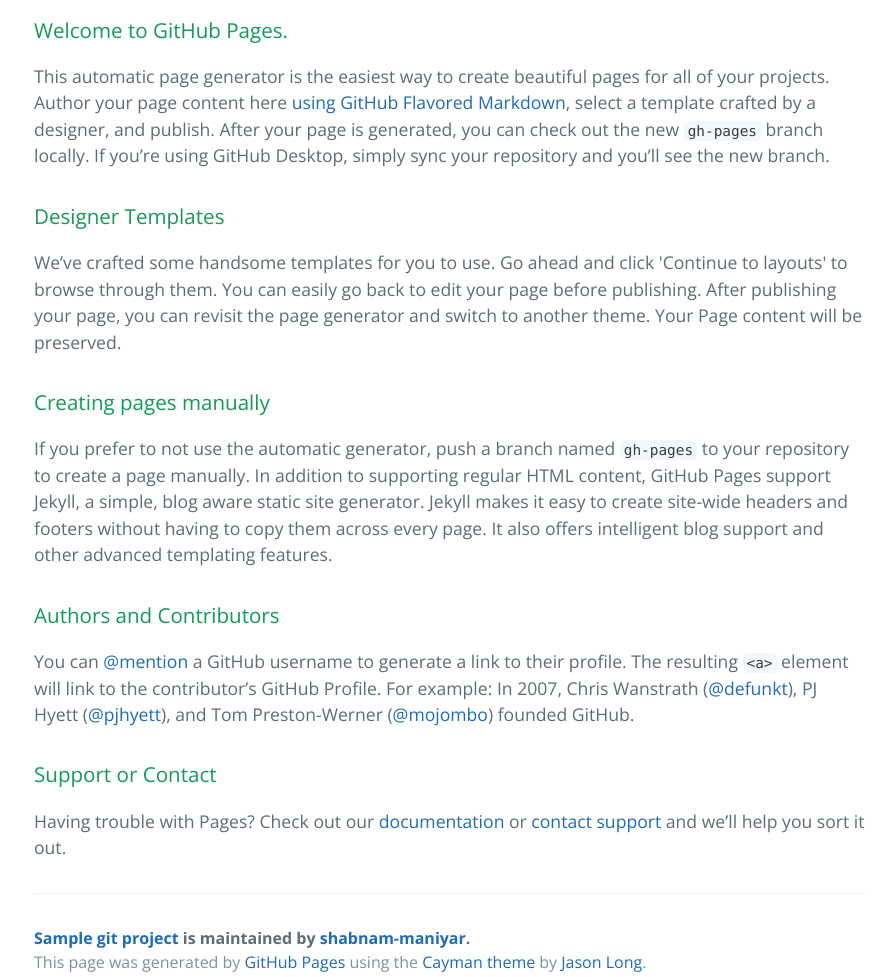
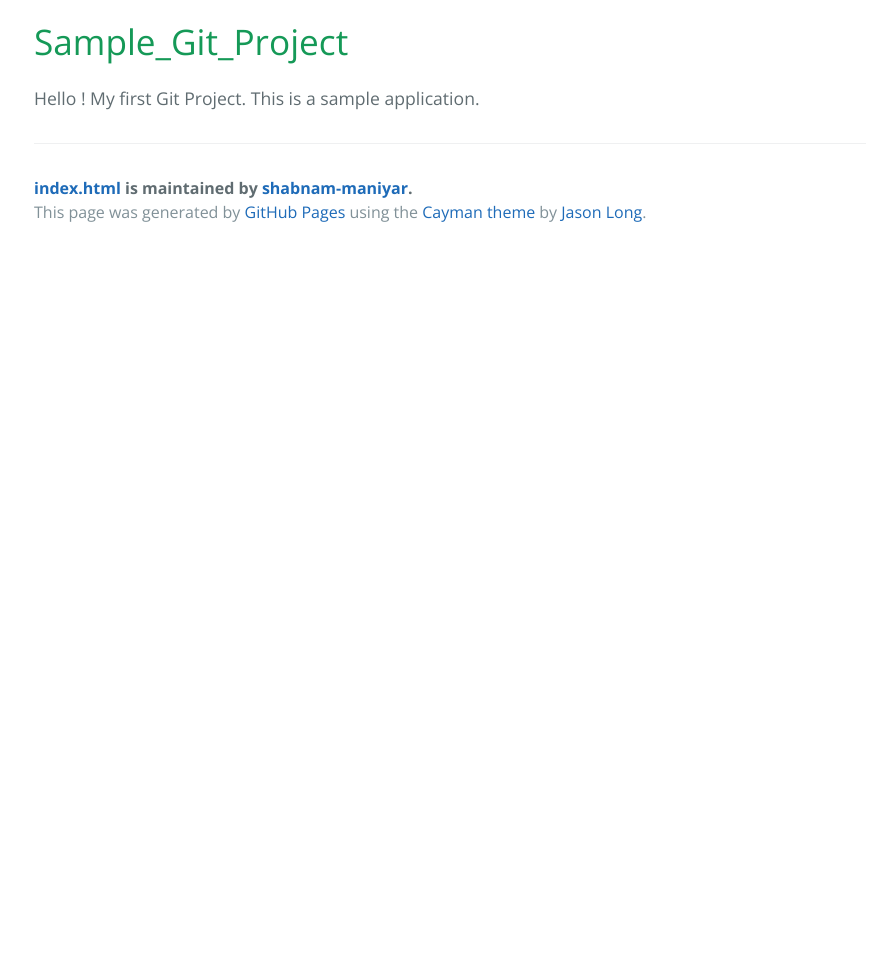
Before and after one commit to shabnam-maniyar/Sample_Git_Project, a plain HTML site: page index.html in a window 1280 px wide. Shown: the part 400-1377 px from the top of the page, without its empty margins (190-1082 px from the left). After the commit the page ends 800 px from the top, so only its background shows below. Drawn offline with nearby package versions, Linux system fonts and the light colour scheme.

```diff
--- a/index.html
+++ b/index.html
@@ -2,7 +2,7 @@
 <html lang="en-us">
   <head>
     <meta charset="UTF-8">
-    <title>Sample git project by shabnam-maniyar</title>
+    <title>index.html by shabnam-maniyar</title>
     <meta name="viewport" content="width=device-width, initial-scale=1">
     <link rel="stylesheet" type="text/css" href="stylesheets/normalize.css" media="screen">
     <link href='https://fonts.googleapis.com/css?family=Open+Sans:400,700' rel='stylesheet' type='text/css'>
@@ -11,7 +11,7 @@
   </head>
   <body>
     <section class="page-header">
-      <h1 class="project-name">Sample git project</h1>
+      <h1 class="project-name">index.html</h1>
       <h2 class="project-tagline">Hello ! My first Git Project.</h2>
       <a href="https://github.com/shabnam-maniyar/Sample_Git_Project" class="btn">View on GitHub</a>
       <a href="https://github.com/shabnam-maniyar/Sample_Git_Project/zipball/master" class="btn">Download .zip</a>
@@ -19,33 +19,14 @@
     </section>
 
     <section class="main-content">
-      <h3>
-<a id="welcome-to-github-pages" class="anchor" href="#welcome-to-github-pages" aria-hidden="true"><span class="octicon octicon-link"></span></a>Welcome to GitHub Pages.</h3>
+      <h1>
+<a id="sample_git_project" class="anchor" href="#sample_git_project" aria-hidden="true"><span class="octicon octicon-link"></span></a>Sample_Git_Project</h1>
 
-<p>This automatic page generator is the easiest way to create beautiful pages for all of your projects. Author your page content here <a href="https://guides.github.com/features/mastering-markdown/">using GitHub Flavored Markdown</a>, select a template crafted by a designer, and publish. After your page is generated, you can check out the new <code>gh-pages</code> branch locally. If you’re using GitHub Desktop, simply sync your repository and you’ll see the new branch.</p>
-
-<h3>
-<a id="designer-templates" class="anchor" href="#designer-templates" aria-hidden="true"><span class="octicon octicon-link"></span></a>Designer Templates</h3>
-
-<p>We’ve crafted some handsome templates for you to use. Go ahead and click 'Continue to layouts' to browse through them. You can easily go back to edit your page before publishing. After publishing your page, you can revisit the page generator and switch to another theme. Your Page content will be preserved.</p>
-
-<h3>
-<a id="creating-pages-manually" class="anchor" href="#creating-pages-manually" aria-hidden="true"><span class="octicon octicon-link"></span></a>Creating pages manually</h3>
-
-<p>If you prefer to not use the automatic generator, push a branch named <code>gh-pages</code> to your repository to create a page manually. In addition to supporting regular HTML content, GitHub Pages support Jekyll, a simple, blog aware static site generator. Jekyll makes it easy to create site-wide headers and footers without having to copy them across every page. It also offers intelligent blog support and other advanced templating features.</p>
-
-<h3>
-<a id="authors-and-contributors" class="anchor" href="#authors-and-contributors" aria-hidden="true"><span class="octicon octicon-link"></span></a>Authors and Contributors</h3>
-
-<p>You can <a href="https://github.com/blog/821" class="user-mention">@mention</a> a GitHub username to generate a link to their profile. The resulting <code>&lt;a&gt;</code> element will link to the contributor’s GitHub Profile. For example: In 2007, Chris Wanstrath (<a href="https://github.com/defunkt" class="user-mention">@defunkt</a>), PJ Hyett (<a href="https://github.com/pjhyett" class="user-mention">@pjhyett</a>), and Tom Preston-Werner (<a href="https://github.com/mojombo" class="user-mention">@mojombo</a>) founded GitHub.</p>
-
-<h3>
-<a id="support-or-contact" class="anchor" href="#support-or-contact" aria-hidden="true"><span class="octicon octicon-link"></span></a>Support or Contact</h3>
-
-<p>Having trouble with Pages? Check out our <a href="https://help.github.com/pages">documentation</a> or <a href="https://github.com/contact">contact support</a> and we’ll help you sort it out.</p>
+<p>Hello ! My first Git Project.
+This is a sample application.</p>
 
       <footer class="site-footer">
-        <span class="site-footer-owner"><a href="https://github.com/shabnam-maniyar/Sample_Git_Project">Sample git project</a> is maintained by <a href="https://github.com/shabnam-maniyar">shabnam-maniyar</a>.</span>
+        <span class="site-footer-owner"><a href="https://github.com/shabnam-maniyar/Sample_Git_Project">index.html</a> is maintained by <a href="https://github.com/shabnam-maniyar">shabnam-maniyar</a>.</span>
 
         <span class="site-footer-credits">This page was generated by <a href="https://pages.github.com">GitHub Pages</a> using the <a href="https://github.com/jasonlong/cayman-theme">Cayman theme</a> by <a href="https://twitter.com/jasonlong">Jason Long</a>.</span>
       </footer>
```
Also changed, not shown: params.json (+1 -1 lines).
